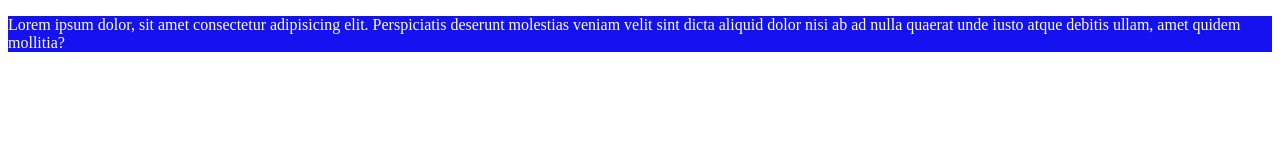
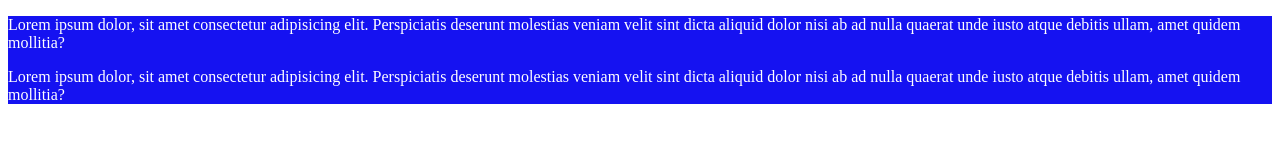
Before and after one commit to bharanitechv/media-query, a plain HTML site: page index.html in a window 1280 px wide. Drawn offline with Linux system fonts and the light colour scheme.

Commit message:
Initial Commit

```diff
--- a/index.html
+++ b/index.html
@@ -24,6 +24,9 @@
         <p>
             Lorem ipsum dolor, sit amet consectetur adipisicing elit. Perspiciatis deserunt molestias veniam velit sint dicta aliquid dolor nisi ab ad nulla quaerat unde iusto atque debitis ullam, amet quidem mollitia?
         </p>
+        <p>
+            Lorem ipsum dolor, sit amet consectetur adipisicing elit. Perspiciatis deserunt molestias veniam velit sint dicta aliquid dolor nisi ab ad nulla quaerat unde iusto atque debitis ullam, amet quidem mollitia?
+        </p>
     </div>
 </body>
 </html>
```
